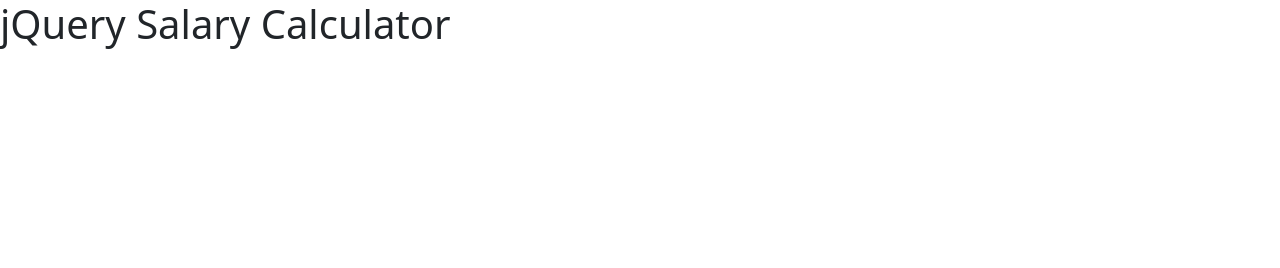
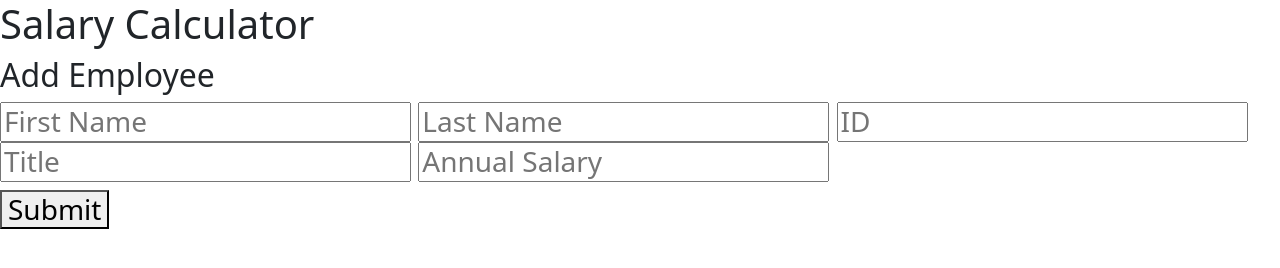
Before and after one commit to Lycidas-BC/jquery-salary-calculator, a plain HTML site: page index.html in a window 1280 px wide. Drawn offline with nearby package versions, Linux system fonts and the light colour scheme.

Commit message:
create inputs and submit button (no functionality)

```diff
--- a/index.html
+++ b/index.html
@@ -11,7 +11,18 @@
     <title>jQuery Salary Calculator</title>
 </head>
 <body>
-    <h1>jQuery Salary Calculator</h1>
+    <h1>Salary Calculator</h1>
+    <h2>Add Employee</h2>
+    <h3>
+        <input id="firstNameIn" placeholder="First Name">
+        <input id="lastNameIn" placeholder="Last Name">
+        <input id="idIn" placeholder="ID">
+        <input id="titleIn" placeholder="Title">
+        <input id="annualSalaryIn" placeholder="Annual Salary">
+    </h3>
+    <h3>
+        <button>Submit</button>
+    </h3>
     <script src="https://cdn.jsdelivr.net/npm/bootstrap@5.0.1/dist/js/bootstrap.bundle.min.js" integrity="sha384-gtEjrD/SeCtmISkJkNUaaKMoLD0//ElJ19smozuHV6z3Iehds+3Ulb9Bn9Plx0x4" crossorigin="anonymous"></script>
 </body>
 </html>
```
